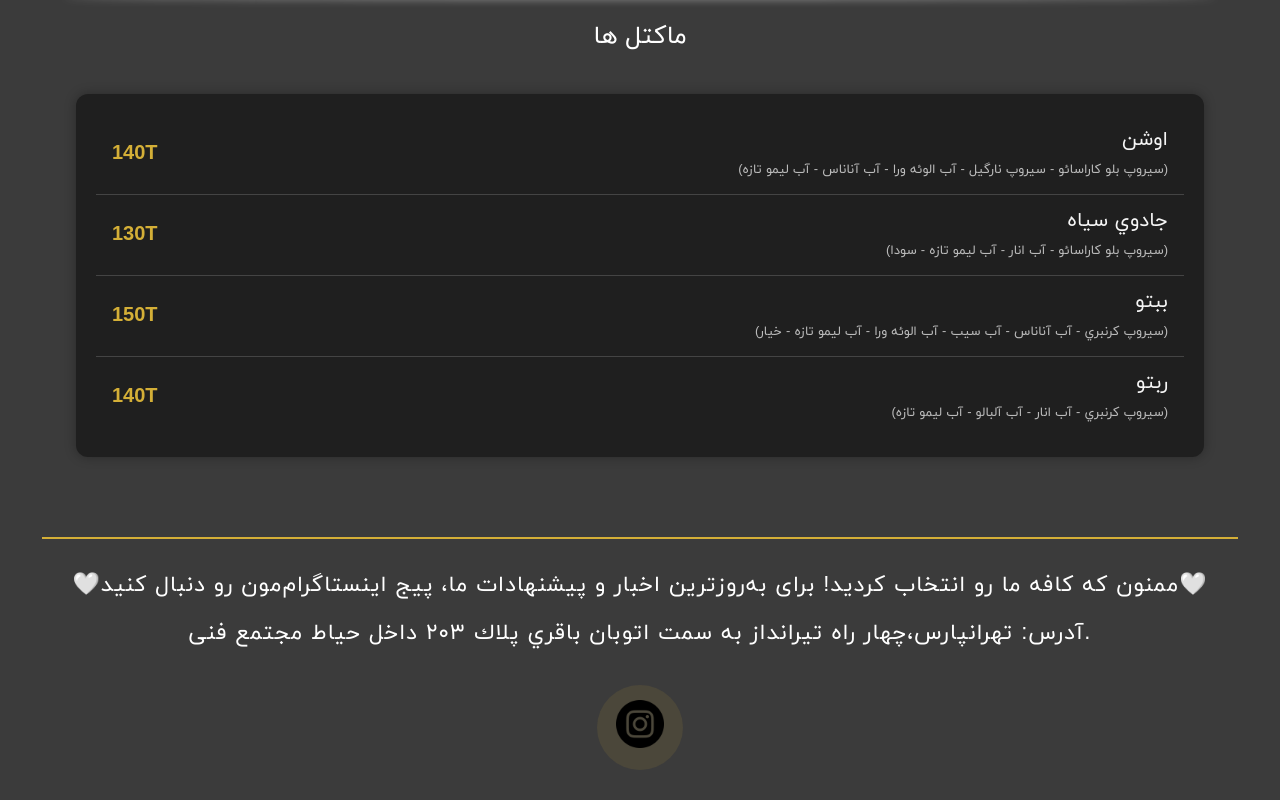
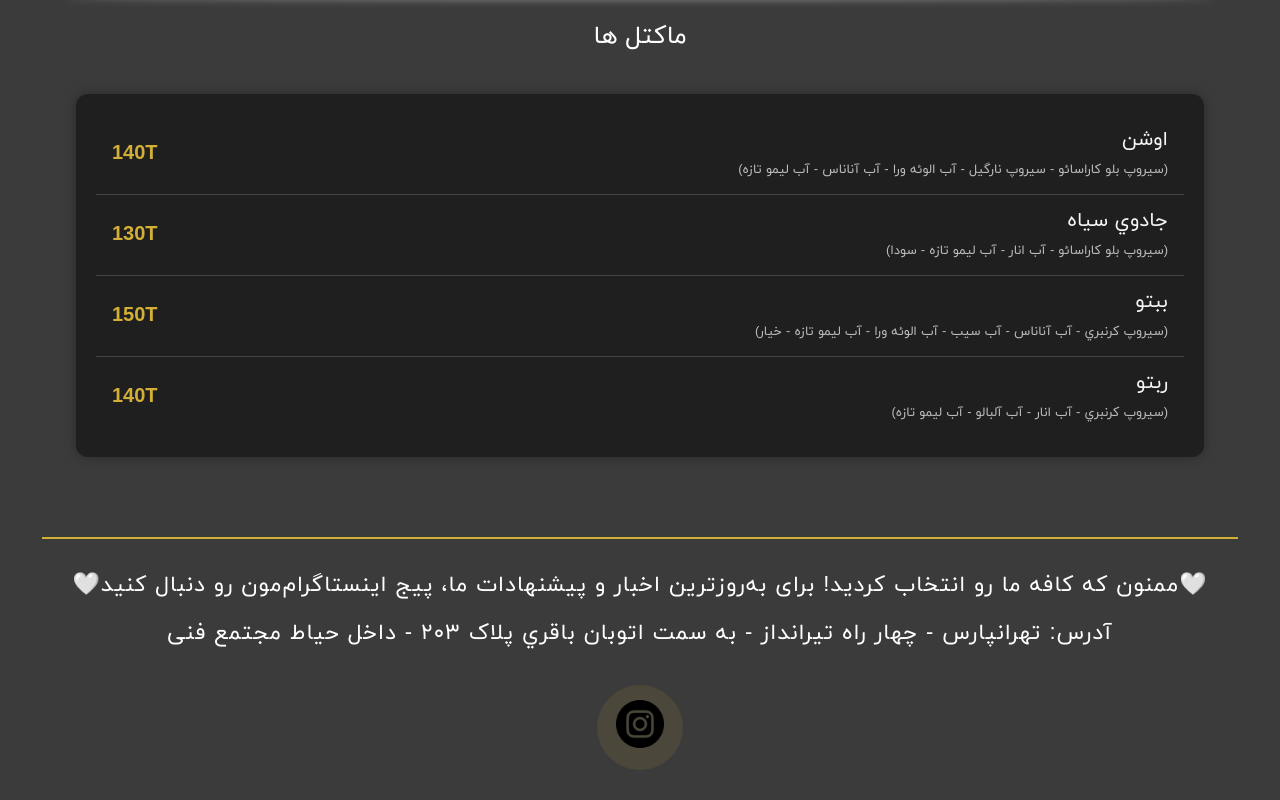
Before and after one commit to Kyarash123/coffee-to, a website: page index.html in a window 1280 px wide. Shown: the part 3677-4477 px from the top of the page. Drawn offline with Linux system fonts and the light colour scheme; files whose address does not match are found by name.

Commit message:
Update index.html

```diff
--- a/index.html
+++ b/index.html
@@ -196,7 +196,7 @@
           <footer class="footer">
             <div class="footer-content">
               <p>🤍ممنون که کافه ما رو انتخاب کردید! برای به‌روزترین اخبار و پیشنهادات ما، پیج اینستاگرام‌مون رو دنبال کنید🤍</p>
-                <p style: font-size: 12px>آدرس: تهرانپارس،چهار راه تيرانداز به سمت اتوبان باقري پلاك ٢٠٣ داخل حياط مجتمع فنی.</p>
+                <p>آدرس: تهرانپارس - چهار راه تيرانداز - به سمت اتوبان باقري پلاک ٢٠٣ - داخل حياط مجتمع فنی</p>
               <a href="https://www.instagram.com/to_.coffee_?igsh=d3I1NGJienNheW9u" target="_blank" class="instagram-link">
                 <img src="./images/instagram.png" alt="Instagram" class="instagram-icon">
               </a>
```
